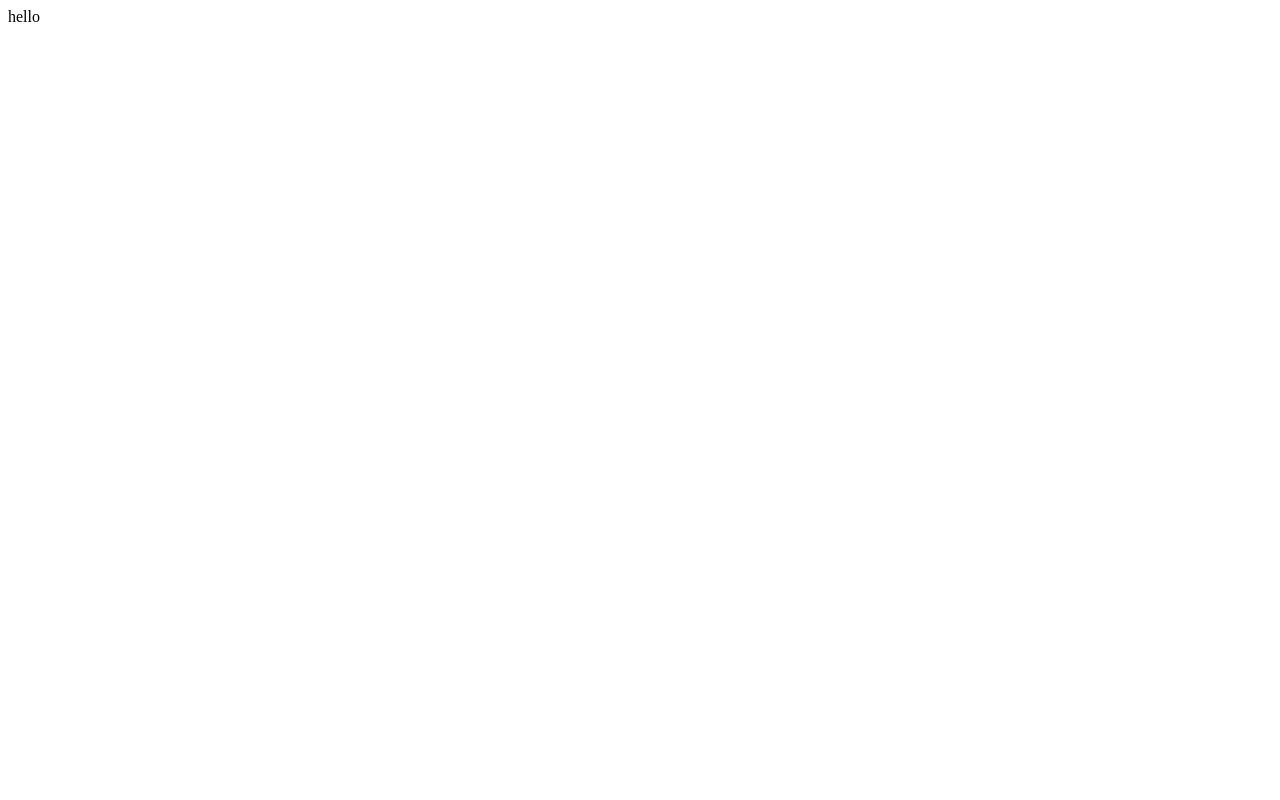
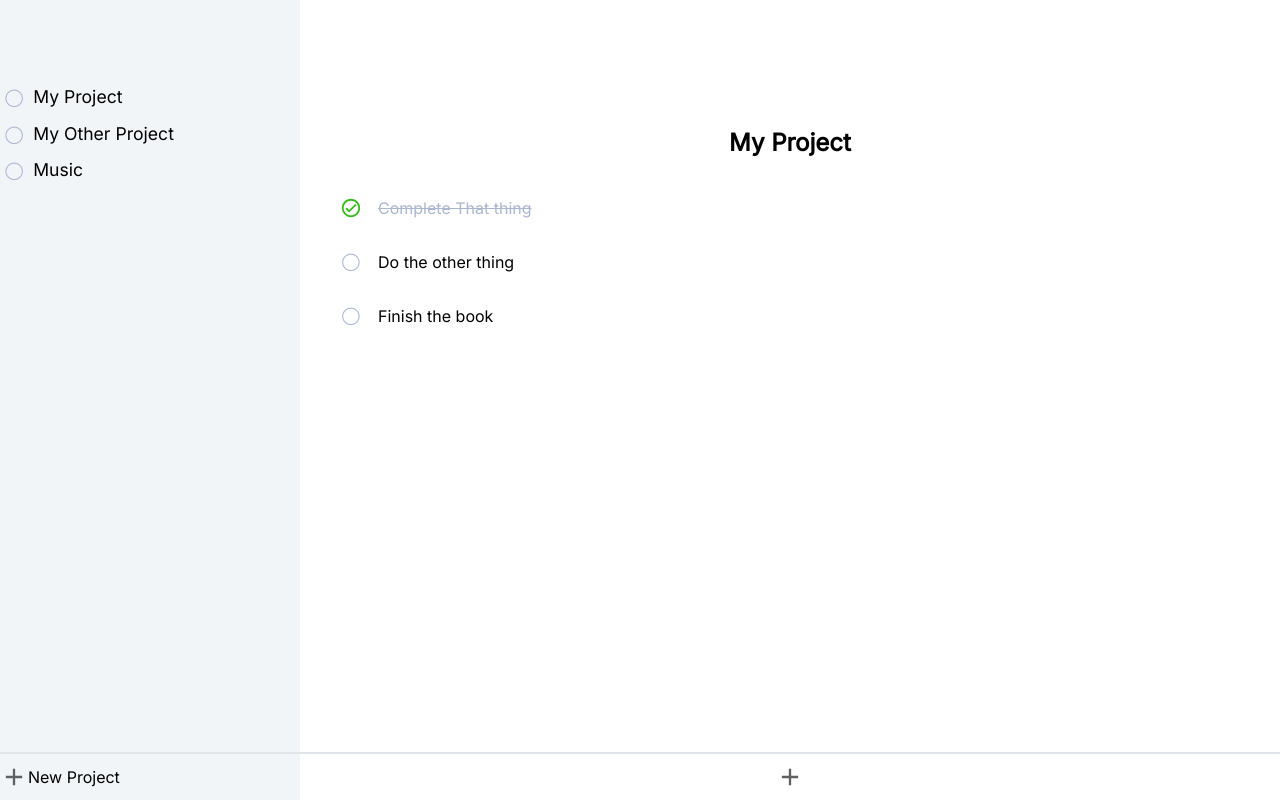
Before and after one commit to HamishGit/odin-todo, a website built with webpack: page src/template.html in a window 1280 px wide. Built offline with nearby package versions, Linux system fonts and the light colour scheme.

Commit message:
Setup Mock Layout

```diff
--- a/src/style.css
+++ b/src/style.css
@@ -0,0 +1,168 @@
+@font-face {
+    font-family: 'Inter';
+    src: url(./Fonts/Inter-Regular.woff2);
+}
+
+:root {
+    /* colors */
+    --bg-color-light: #f2f5f7;
+    --bg-dark: #E1E4E9;
+    --text-muted: oklch(77.858% 0.03953 265.794);
+    --green: oklch(70.147% 0.22226 141.157);
+    --icon-clr: #5e6061;
+
+    /* fonts */
+    --font-family-reg: 'Inter', sans-serif;
+}
+
+* {
+    border: 0;
+    margin: 0;
+    box-sizing: border-box;
+}
+
+body {
+    min-height: 100vh;
+    font-family: var(--font-family-reg);
+}
+
+.grid-container {
+    display: grid;
+    grid-template-columns: clamp(200px, 25%, 300px) 4fr;
+    height: 100vh;
+}
+
+#sidebar, #content {
+    display: grid;
+    grid-template-rows: 1fr 3rem;
+}
+
+#sidebar {
+    grid-column-start: 1;
+    background-color: var(--bg-color-light);
+}
+
+#sidebar .projects {
+    margin-top: 5rem;
+    grid-row-start: 1;
+}
+
+#sidebar .projects h3 {
+    font-size: 1.1rem;
+    font-weight: 400;
+    padding: 0.4rem 0.2rem;
+}
+
+#sidebar .projects h3.selected, #sidebar .projects h3:hover {
+    background-color: var(--bg-dark);
+}
+
+#sidebar .projects h3:hover {
+    cursor: pointer;
+}
+
+.footer {
+    border-top: 2px solid var(--bg-dark);
+    display: flex;
+    align-items: center;
+}
+
+#sidebar .footer p {
+    display: flex;
+    align-items: center;
+}
+
+#sidebar .footer p::before {
+    content: "";
+    display: block;
+    width: 28px;
+    height: 28px;
+
+    background-color: var(--icon-clr);
+
+    mask: url(./resources/plus.svg) no-repeat center;
+    mask-size: contain;
+    flex-shrink: 0;
+}
+
+#sidebar .footer p:hover {
+    color: var(--text-muted);
+    cursor: pointer;
+}
+
+#sidebar .footer p:hover::before {
+    background-color: var(--text-muted);
+}
+
+#content {
+    grid-column-start: 2;
+}
+
+#content .header {
+    margin-top: 8rem;
+    text-align: center;
+    margin-bottom: 2rem;
+}
+
+#content .list {
+    padding: 0 2rem;
+}
+
+#content .list .todo-item {
+    margin-bottom: 1rem;
+    padding: 0.5rem;
+    border-radius: 4px;
+    display: flex;
+    align-items: center;
+    gap: 0.5rem;
+}
+
+#content .list .todo-item:hover {
+    background-color: var(--bg-color-light);
+    cursor: pointer;
+}
+
+#content .list .todo-item.completed {
+    text-decoration: line-through;
+    color: var(--text-muted);
+}
+
+#content .list .todo-item::before, #sidebar .projects h3::before {
+    content: '◯';
+    font-size: 0.8rem;
+    margin-right: 0.5rem;
+    display: inline-flex;
+    align-items: center;
+    justify-content: center;
+    width: 22px;
+    height: 22px;
+    flex-shrink: 0;
+    color: var(--text-muted);
+}
+
+#content .list .todo-item.completed::before {
+    content: "";
+    display: inline-block;
+    width: 22px;
+    height: 22px;
+
+    background-color: var(--green);
+
+    mask: url(./resources/check-circle-outline.svg) no-repeat center;
+    mask-size: contain;
+}
+
+#content .footer {
+    display: flex;
+    justify-content: space-around;
+}
+
+#content .footer svg {
+    width: 28px;
+    height: 28px;
+    fill: var(--icon-clr);
+}
+
+#content .footer svg:hover {
+    cursor: pointer;
+}
--- a/src/template.html
+++ b/src/template.html
@@ -8,9 +8,29 @@
 <body>
     <div class="grid-container">
         <aside id="sidebar">
-            hello
+            <section class="projects">
+                <h3>My Project</h3>
+                <h3>My Other Project</h3>
+                <h3>Music</h3>
+            </section>
+            <section class="footer">
+                <p>New Project</p>
+            </section>
         </aside>
         <main id="content">
+            <div class="project">
+                <section class="header">
+                    <h1>My Project</h1>
+                </section>
+                <section class="list">
+                    <div class="todo-item completed">Complete That thing</div>
+                    <div class="todo-item">Do the other thing</div>
+                    <div class="todo-item">Finish the book</div>
+                </section>
+            </div>
+            <div class="footer">
+                <svg xmlns="http://www.w3.org/2000/svg" viewBox="0 0 24 24"><title>plus</title><path d="M19,13H13V19H11V13H5V11H11V5H13V11H19V13Z" /></svg>
+            </div>
         </main>
     </div>
 </body>
```
Also changed, not shown: src/Fonts/Inter-Italic.woff (added), src/Fonts/Inter-Italic.woff2 (added), src/Fonts/Inter-Regular.woff (added), src/Fonts/Inter-Regular.woff2 (added), src/resources/check-circle-outline.svg (added), src/resources/plus.svg (added).
